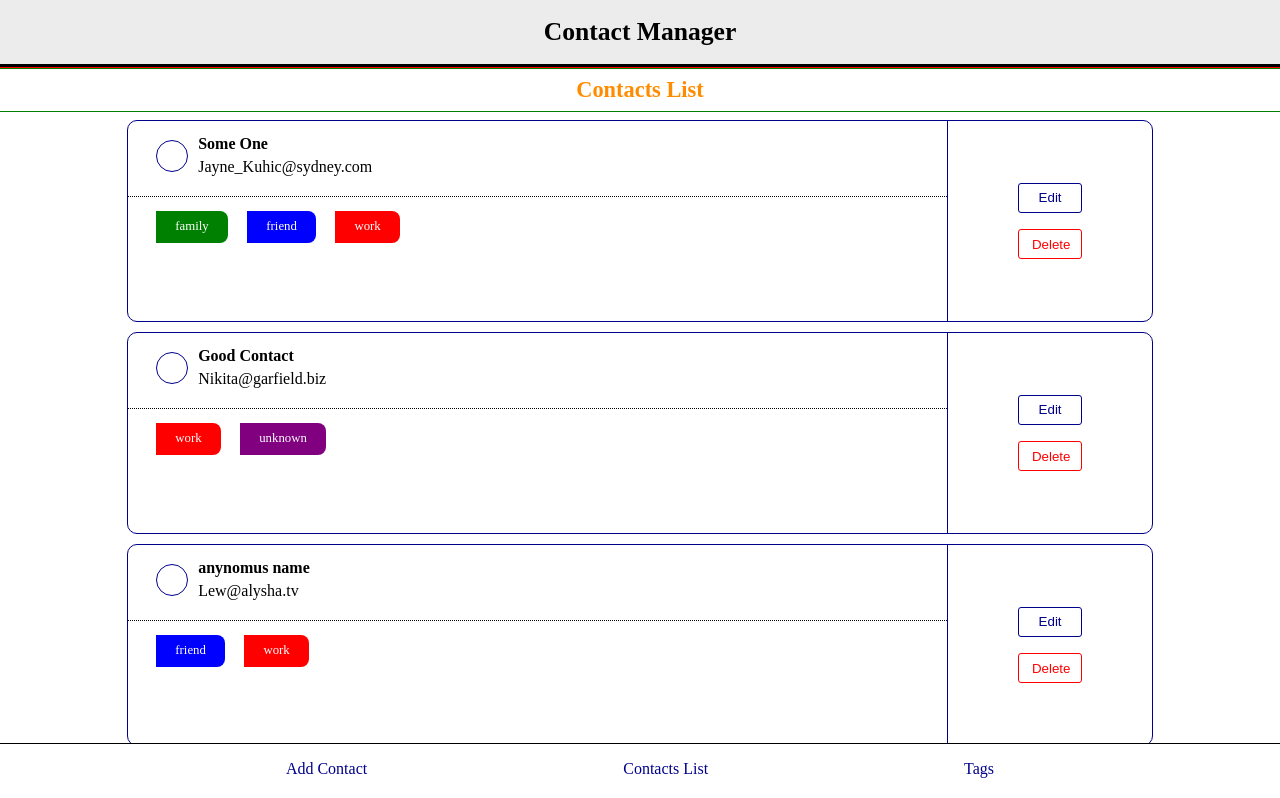
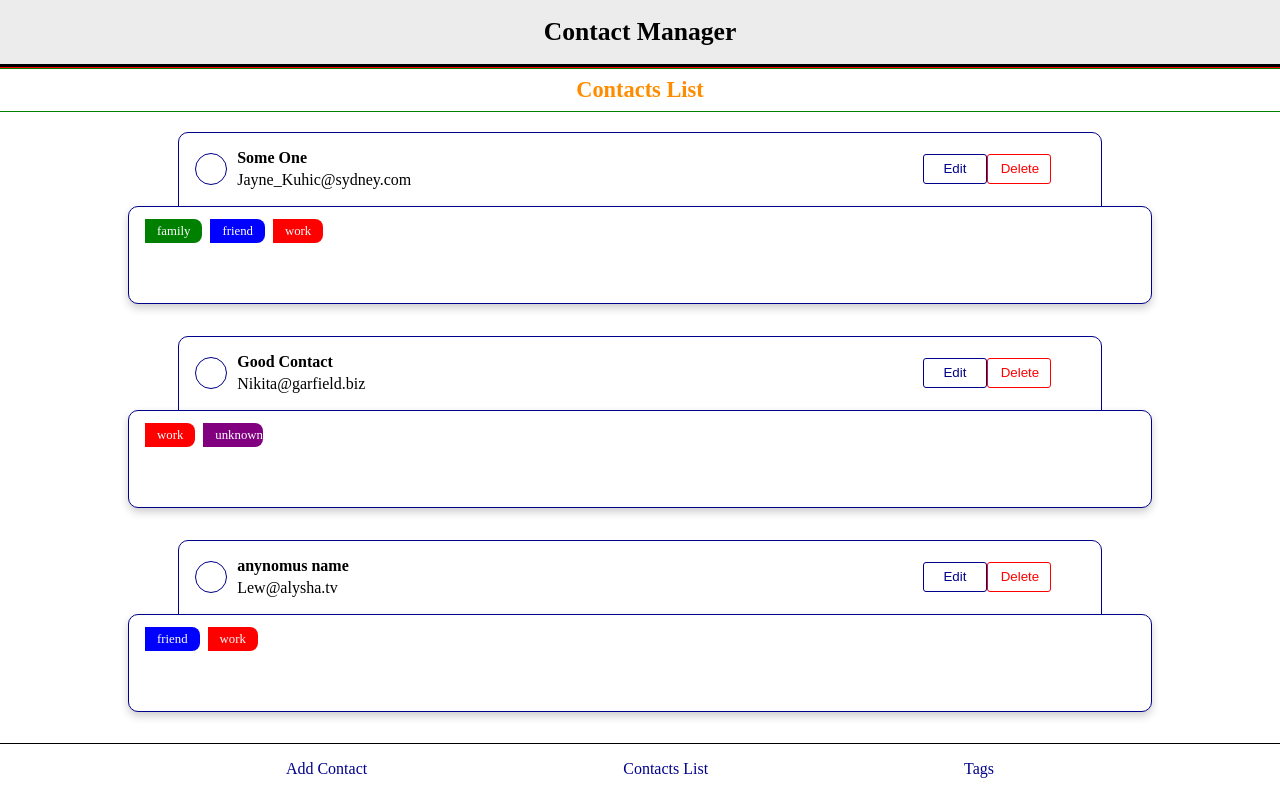
Before and after one commit to akamzandi/Contact-App, a React (Create React App) app: page / in a window 1280 px wide. Shown: the top 798 px of the page. Built offline with nearby package versions, Linux system fonts and the light colour scheme.

Commit message:
contact element brand new style

```diff
--- a/src/Components/Contact/Contact.js
+++ b/src/Components/Contact/Contact.js
@@ -46,7 +46,8 @@ const Contact = ({
   };
 
   return (
-    <div className="contact-element">
+    <>
+      {/* <div className="contact-element">
         <div className="contact-container">
           <div className="contact-info">
             <div className="contact-icon" />
@@ -58,7 +59,35 @@ const Contact = ({
           <div className="contact-tags">{renderContactTags()}</div>
         </div>
         <div className="contact-buttons">
-        <button className="edit-button" onClick={() => editContactHandler(id)}>
+          <button
+            className="edit-button"
+            onClick={() => editContactHandler(id)}
+          >
+            Edit
+          </button>
+          <button
+            className="remove-button"
+            onClick={() => deletContactHandler(id)}
+          >
+            Delete
+          </button>
+        </div>
+      </div> */}
+
+      <div className="contact-container">
+        <div className="contact-upper-side">
+          <div className="contact-info">
+            <div className="contact-icon" />
+            <div className="name-mail-container">
+              <p className="contact-name">{name}</p>
+              <p className="contact-email">{email}</p>
+            </div>
+          </div>
+          <div className="contact-buttons">
+            <button
+              className="edit-button"
+              onClick={() => editContactHandler(id)}
+            >
               Edit
             </button>
             <button
@@ -69,6 +98,11 @@ const Contact = ({
             </button>
           </div>
         </div>
+        <div className="contact-lower-side">
+          <div className="contact-tags">{renderContactTags()}</div>
+        </div>
+      </div>
+    </>
   );
 };
 
--- a/src/Components/Contact/contact.css
+++ b/src/Components/Contact/contact.css
@@ -1,61 +1,73 @@
-.contact-element {
-  border: 1px solid darkblue;
-  border-radius: 10px;
-  margin-bottom: 10px;
-  /* padding: 5px 10px; */
-  /* padding: 5px 0px; */
-  display: flex;
-  justify-content: space-between;
-  align-items: center;
-  /* border-bottom: 1px solid rgb(145, 144, 144); */
-  /* min-height: 8rem; */
-  height: 25vh;
-  width: 80vw;
+.contact-container {
+  /* border: 1px dotted red; */
+  width: 80%;
+  margin-bottom: 0.5rem;
+  padding: 0.75rem 1rem;
 }
 
-.contact-container {
-  /* border: 2px dotted brown; */
-  /* padding: 10px 10px; */
+.contact-upper-side {
+  border: 1px solid darkblue;
+  background-color: #fff;
+  border-radius: 10px 10px 0 0;
+  width: 90%;
   display: flex;
-  flex-direction: column;
-  height: 100%;
-  width: 64vw;
-  /* border-bottom: 1px dotted black; */
+  align-items: center;
+  justify-content: space-between;
+  margin: 0 auto 0 auto;
+  min-height: 4.5rem;
+  padding-bottom: 0.5rem;
+}
+
+.contact-lower-side {
+  border: 1px solid darkblue;
+  background-color: #fff;
+  margin-top: -0.5rem;
+  border-radius: 10px;
+  min-height: 6rem;
+  /* box-shadow: 0px 8px 5px -4px #ccc; */
+  box-shadow: 0 4px 8px 0 rgba(0, 0, 0, 0.2);
+}
+
+.contact-info {
+  /* border: 1px solid orangered; */
+  width: 80%;
+  /* max-width: 80%; */
+  font-size: 1rem;
+  display: flex;
+  align-items: center;
+  padding: 0.75rem 1rem;
+}
+
+.name-mail-container {
+  /* border: 1px solid brown; */
+  width: 90%;
 }
 
 .contact-buttons {
-  border-left: 1px solid darkblue;
-  display: flex;
-  flex-direction: column;
-  align-items: center;
-  justify-content: center;
-  gap: 2vh;
-  height: 100%;
-  width: 16vw;
-}
-
-.contact-info {
-  /* border: 2px dotted orangered; */
-  font-size: 1rem;
-  display: flex;
-  align-items: center;
-  /* padding: 0.7rem 0.9rem; */
-  padding: 1.8vh 2.2vw;
-  height: 25%;
-  /* padding: 10px 5px; */
+  /* border: 1px solid greenyellow; */
+  width: 20%;
+  /* padding: 0.75rem 1rem; */
+  /* display: flex; */
+  /* justify-content: space-between; */
+  /* flex-wrap: wrap; */
+  /* flex-direction: column; */
+  /* align-items: center; */
+  /* justify-content: center; */
+  /* gap: 2vh; */
+  /* height: 100%; */
+  /* width: 16vw; */
 }
 
 .contact-tags {
+  /* border: 1px solid purple; */
   display: flex;
   flex-wrap: wrap;
-  gap: 1.5vw;
-  margin-top: 0.3rem;
-  /* border: 2px dotted purple; */
-  border-top: 1px dotted black;
-  height: 75%;
-  overflow: scroll;
-  padding: 1.8vh 2.2vw;
-  width: 59.6vw;
+  gap: 0.5rem;
+  width: 80%;
+  padding: 0.75rem 1rem;
+  /* margin: 0 auto; */
+  /* height: 100%; */
+  /* overflow: scroll; */
 }
 
 .contact-icon {
@@ -68,11 +80,17 @@
 
 .contact-name {
   font-weight: bold;
-  margin-bottom: 5px;
+  width: 95%;
+  margin-bottom: 0.31rem;
+  overflow-x: hidden;
+  /* word-wrap: break-words; */
+  /* margin-bottom: 5px; */
 }
 
 .contact-email {
   color: black;
+  width: 95%;
+  overflow-x: hidden;
 }
 
 .tag-wrapper {
@@ -82,9 +100,8 @@
   display: flex;
   justify-content: flex-start;
   align-items: center;
-  max-width: 9vw;
-  height: 4vh;
-  /* overflow-x: hidden; */
-  /* overflow: hidden; */
-  padding: 0 1.5vw;
+  max-width: 2.2rem;
+  height: 1.5rem;
+  padding: 0 0.75rem;
+  overflow: hidden;
 }
```
Lines whose indentation alone changed are shown as unchanged.
